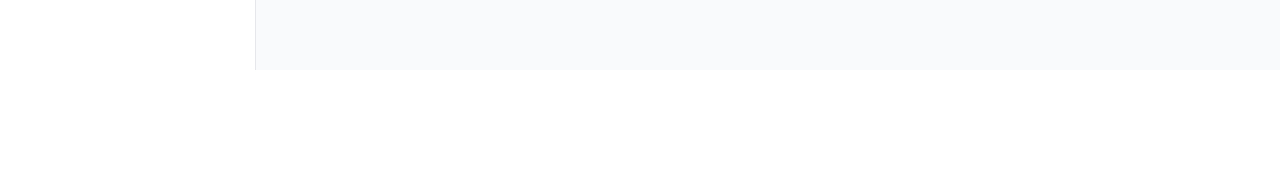
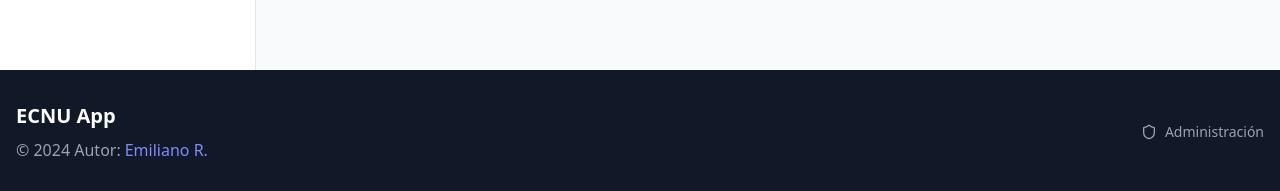
Before and after one commit to emilianor81/ECNU-App, a React (Vite) app in the folder frontend/: page /admin in a window 1280 px wide. Shown: the part 730-921 px from the top of the page. Before the commit the page ends 800 px from the top, so only its background shows below. Built offline with nearby package versions, Linux system fonts and the light colour scheme; no server answers.

Commit message:
Add footer on home page

```diff
--- a/frontend/src/App.tsx
+++ b/frontend/src/App.tsx
@@ -6,9 +6,12 @@
 import Sponsors from './components/Sponsors';
 import Contact from './components/Contact';
 import AdminPanel from './components/admin/AdminPanel';
+import Footer from './components/Footer';
 
 function App() {
   return (
+    <div className="min-h-screen flex flex-col">
+      <main className="flex-grow">
         <BrowserRouter>
           <Routes>
             <Route path="/" element={
@@ -24,6 +27,9 @@
             <Route path="/admin" element={<AdminPanel />} />
           </Routes>
         </BrowserRouter>
+      </main>
+      <Footer />
+    </div>
   );
 }
 
```
Lines whose indentation alone changed are shown as unchanged.
